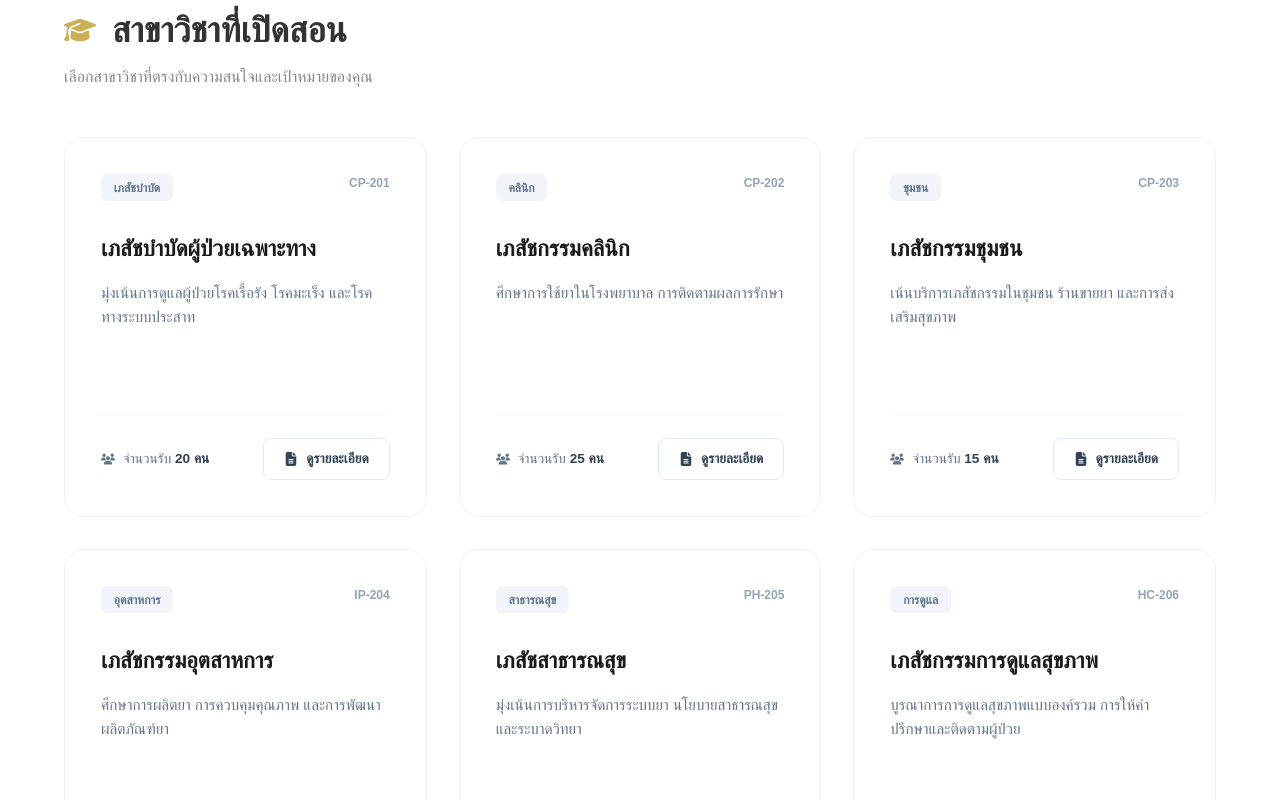
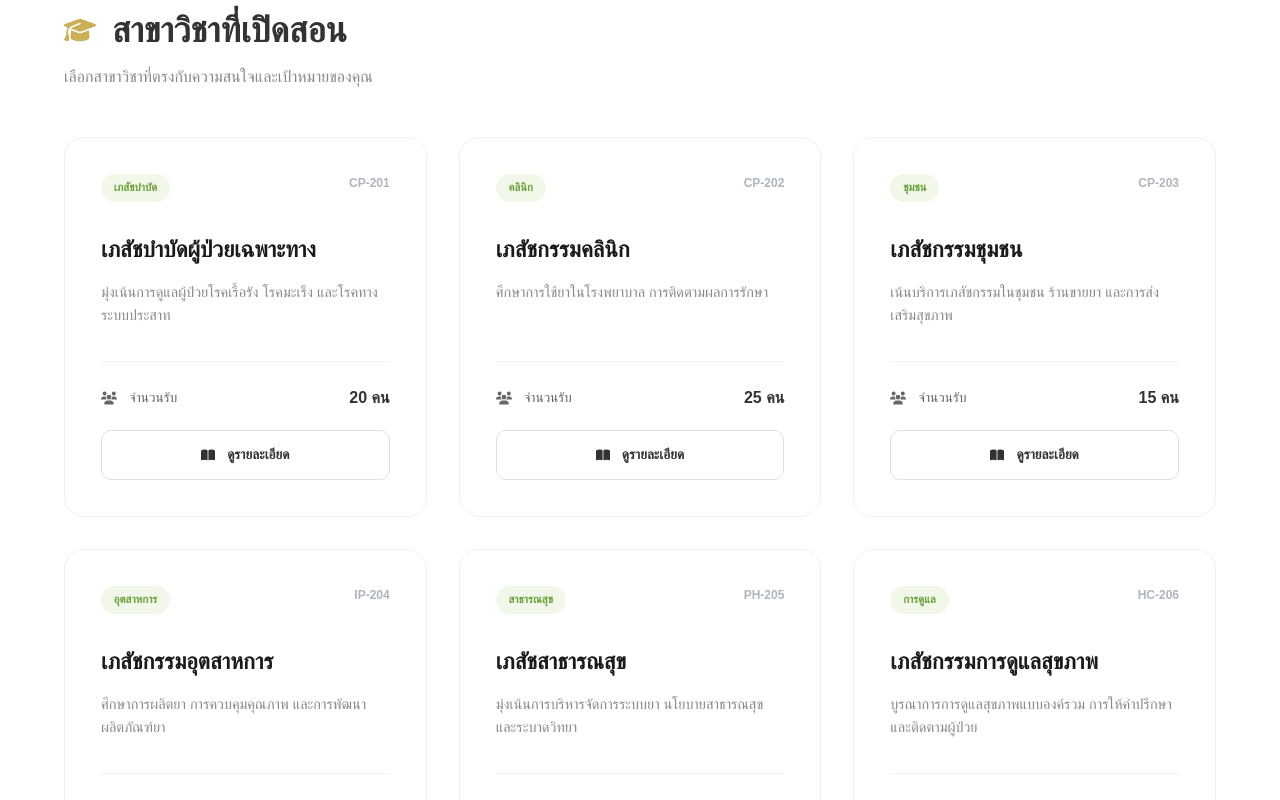
Before and after one commit to fourls444/community-pharmacy-web, a Next.js app: page /course-detail in a window 1280 px wide. Shown: the part 1740-2540 px from the top of the page. Built offline with nearby package versions, Linux system fonts and the light colour scheme; a web font is replaced by a local one.

Commit message:
edit course detail layout highlight section

```diff
--- a/components/03_course/CourseDetail.module.css
+++ b/components/03_course/CourseDetail.module.css
@@ -519,16 +519,16 @@
 }
 
 .branchTag {
-  background: #f1f5f9;
-  color: #64748b;
-  font-size: 0.75rem;
+  background: #f1f8e9;
+  color: #689f38;
+  font-size: 0.7rem;
   font-weight: 700;
-  padding: 0.3rem 0.8rem;
-  border-radius: 6px;
+  padding: 0.35rem 0.8rem;
+  border-radius: 100px;
 }
 
 .courseCode {
-  color: #94a3b8;
+  color: #adb5bd;
   font-size: 0.75rem;
   font-weight: 600;
 }
@@ -542,51 +542,61 @@
 }
 
 .courseCardDesc {
-  font-size: 0.95rem;
-  color: #64748b;
+  font-size: 0.9rem;
+  color: #888;
   line-height: 1.6;
   margin-bottom: 2rem;
 }
 
 .cardStats {
   display: flex;
-  justify-content: space-between;
-  align-items: center;
+  flex-direction: column;
+  gap: 1.25rem;
   padding-top: 1.5rem;
-  border-top: 1px solid #f1f5f9;
+  border-top: 1px solid #f1f1f1;
 }
 
 .statItem {
   display: flex;
   align-items: center;
-  gap: 0.5rem;
+  justify-content: space-between;
+  width: 100%;
+}
+
+.statLabel {
+  display: flex;
+  align-items: center;
+  gap: 0.75rem;
   font-size: 0.85rem;
-  color: #64748b;
+  color: #666;
 }
 
 .statValue {
   font-weight: 700;
-  color: #334155;
+  color: #333;
 }
 
 .detailBtn {
   display: flex;
   align-items: center;
-  gap: 0.5rem;
+  justify-content: center;
+  gap: 0.75rem;
   font-size: 0.85rem;
   font-weight: 600;
-  color: #334155;
+  color: #333;
   background: white;
-  border: 1px solid #e2e8f0;
-  padding: 0.6rem 1.25rem;
-  border-radius: 8px;
+  border: 1px solid #e0e0e0;
+  padding: 0.85rem;
+  border-radius: 10px;
   cursor: pointer;
   transition: all 0.2s;
+  width: 100%;
 }
 
 .detailBtn:hover {
-  background: #f8fafc;
-  border-color: #cbd5e1;
+  background: #f8f9fa;
+  border-color: #cbaf54;
+  color: #cbaf54;
 }
 
 /* --- Responsive --- */
@@ -637,3 +647,38 @@
     font-size: 1.8rem;
   }
 }
+
+/* --- Reveal Animations --- */
+.revealing {
+  opacity: 0;
+  transform: translateY(30px);
+  transition: all 0.8s cubic-bezier(0, 0, 0.2, 1);
+}
+
+.revealingVisible {
+  opacity: 1;
+  transform: translateY(0);
+}
+
+/* Staggered delay for list items */
+.revealStagger > * {
+  opacity: 0;
+  transform: translateY(20px);
+  transition: all 0.6s cubic-bezier(0, 0, 0.2, 1);
+}
+
+.revealStaggerVisible > * {
+  opacity: 1;
+  transform: translateY(0);
+}
+
+.revealStaggerVisible > *:nth-child(1) { transition-delay: 0.05s; }
+.revealStaggerVisible > *:nth-child(2) { transition-delay: 0.1s; }
+.revealStaggerVisible > *:nth-child(3) { transition-delay: 0.15s; }
+.revealStaggerVisible > *:nth-child(4) { transition-delay: 0.2s; }
+.revealStaggerVisible > *:nth-child(5) { transition-delay: 0.25s; }
+.revealStaggerVisible > *:nth-child(6) { transition-delay: 0.3s; }
+.revealStaggerVisible > *:nth-child(7) { transition-delay: 0.35s; }
+.revealStaggerVisible > *:nth-child(8) { transition-delay: 0.4s; }
+.revealStaggerVisible > *:nth-child(9) { transition-delay: 0.45s; }
+.revealStaggerVisible > *:nth-child(10) { transition-delay: 0.5s; }
--- a/components/03_course/detail/CourseExtraSection.tsx
+++ b/components/03_course/detail/CourseExtraSection.tsx
@@ -1,8 +1,8 @@
 "use client";
 
-import React from "react";
+import React, { useEffect, useRef, useState } from "react";
 import Link from "next/link";
-import { FaGraduationCap, FaUsers, FaFileLines } from "react-icons/fa6";
+import { FaGraduationCap, FaUsers, FaBookOpen } from "react-icons/fa6";
 import styles from "../CourseDetail.module.css";
 
 interface CourseOffered {
@@ -18,8 +18,29 @@ interface CourseExtraSectionProps {
 }
 
 export default function CourseExtraSection({ coursesOffered }: CourseExtraSectionProps) {
+  const sectionRef = useRef<HTMLDivElement>(null);
+  const [isVisible, setIsVisible] = useState(false);
+
+  useEffect(() => {
+    const observer = new IntersectionObserver(
+      ([entry]) => {
+        if (entry.isIntersecting) {
+          setIsVisible(true);
+          observer.unobserve(entry.target);
+        }
+      },
+      { threshold: 0.1 }
+    );
+
+    if (sectionRef.current) {
+      observer.observe(sectionRef.current);
+    }
+
+    return () => observer.disconnect();
+  }, []);
+
   return (
-    <section className={styles.fullWidthSection}>
+    <section ref={sectionRef} className={`${styles.fullWidthSection} ${styles.revealing} ${isVisible ? styles.revealingVisible : ""}`}>
       <div className={styles.sectionHeader}>
         <div className={styles.sectionTitleRow}>
           <FaGraduationCap className={styles.sectionIcon} />
@@ -30,7 +51,7 @@ export default function CourseExtraSection({ coursesOffered }: CourseExtraSectio
         </p>
       </div>
 
-      <div className={styles.courseGrid}>
+      <div className={`${styles.courseGrid} ${styles.revealStagger} ${isVisible ? styles.revealStaggerVisible : ""}`}>
         {coursesOffered.map((course, idx) => (
           <div key={idx} className={styles.courseCard}>
             <div className={styles.cardContent}>
@@ -44,12 +65,15 @@ export default function CourseExtraSection({ coursesOffered }: CourseExtraSectio
 
             <div className={styles.cardStats}>
               <div className={styles.statItem}>
-                <FaUsers size={14} />
-                <span>จำนวนรับ <span className={styles.statValue}>{course.seats} คน</span></span>
+                <div className={styles.statLabel}>
+                   <FaUsers size={16} />
+                   <span>จำนวนรับ</span>
+                </div>
+                <span className={styles.statValue}>{course.seats} คน</span>
               </div>
-              <Link href="/expertise-detail">
+              <Link href="/expertise-detail" style={{ width: '100%' }}>
                 <button className={styles.detailBtn}>
-                   <FaFileLines size={14} /> ดูรายละเอียด
+                   <FaBookOpen size={14} /> ดูรายละเอียด
                 </button>
               </Link>
             </div>
--- a/components/03_course/detail/CourseSidebar.tsx
+++ b/components/03_course/detail/CourseSidebar.tsx
@@ -1,6 +1,6 @@
 "use client";
 
-import React from "react";
+import React, { useEffect, useRef, useState } from "react";
 import {
   FaFileArrowDown,
   FaBookOpen,
@@ -22,6 +22,27 @@ interface CourseSidebarProps {
 }
 
 export default function CourseSidebar({ ctaTitle, ctaSubtitle, infoItems, highlights }: CourseSidebarProps) {
+  const highlightRef = useRef<HTMLDivElement>(null);
+  const [isVisible, setIsVisible] = useState(false);
+
+  useEffect(() => {
+    const observer = new IntersectionObserver(
+      ([entry]) => {
+        if (entry.isIntersecting) {
+          setIsVisible(true);
+          observer.unobserve(entry.target);
+        }
+      },
+      { threshold: 0.1 }
+    );
+
+    if (highlightRef.current) {
+      observer.observe(highlightRef.current);
+    }
+
+    return () => observer.disconnect();
+  }, []);
+
   return (
     <aside className={styles.sidebar}>
       {/* 💳 CTA Card */}
@@ -55,9 +76,12 @@ export default function CourseSidebar({ ctaTitle, ctaSubtitle, infoItems, highli
       </div>
 
       {/* Sidebar Card: Highlights */}
-      <div className={styles.sidebarCard}>
+      <div
+        ref={highlightRef}
+        className={`${styles.sidebarCard} ${styles.revealing} ${isVisible ? styles.revealingVisible : ""}`}
+      >
         <h3 className={styles.sidebarTitle}>จุดเด่น</h3>
-        <ul className={styles.highlightList}>
+        <ul className={`${styles.highlightList} ${styles.revealStagger} ${isVisible ? styles.revealStaggerVisible : ""}`}>
           {highlights.map((text, i) => (
             <li key={i} className={styles.highlightItem}>
               <FaCircleCheck className={styles.circleCheckIcon} />
--- a/components/home/HighlightSection.tsx
+++ b/components/home/HighlightSection.tsx
@@ -1,6 +1,6 @@
 "use client";
 
-import { useState, useEffect } from "react";
+import { useState, useEffect, useRef } from "react";
 import Image from "next/image";
 import { BsChevronLeft, BsChevronRight } from "react-icons/bs";
 import styles from "./HighlightSection.module.css";
@@ -21,6 +21,10 @@ export default function HighlightSection() {
   const [isPaused, setIsPaused] = useState(false); // สถานะหยุดเล่นชั่วคราว (Auto-play pause)
   const [rotation, setRotation] = useState({ x: 0, y: 0 }); // ค่าการหมุนภาพสำหรับเอฟเฟกต์ 3D
 
+  // 📸 Refs สำหรับ Scroll Reveal Animation
+  const containerRef = useRef<HTMLDivElement>(null);
+  const [isVisible, setIsVisible] = useState(false);
+
   // จัดการ Auto-play ทุก 5 วินาที
   useEffect(() => {
     if (isPaused) return;
@@ -29,6 +33,23 @@ export default function HighlightSection() {
     }, 5000);
     return () => clearInterval(timer);
   }, [currentIndex, isPaused]);
+
+  // ✨ จัดการ Scroll Reveal Observer
+  useEffect(() => {
+    const observer = new IntersectionObserver(
+      ([entry]) => {
+        // อัปเดตสถานะการมองเห็น (เข้าหรือออก)
+        setIsVisible(entry.isIntersecting);
+      },
+      { threshold: 0.1, rootMargin: "0px 0px -100px 0px" }
+    );
+
+    if (containerRef.current) {
+      observer.observe(containerRef.current);
+    }
+
+    return () => observer.disconnect();
+  }, []);
 
   // เลื่อนไปสไลด์ถัดไป
   const nextSlide = () => {
@@ -65,33 +86,34 @@ export default function HighlightSection() {
   };
 
   return (
-    <section className={styles.highlightSection}>
-      {/* องค์ประกอบพื้นหลังแบบฟุ้ง (Decorative Blobs) */}
+    <section ref={containerRef} className={styles.highlightSection}>
+      {/* 🔮 องค์ประกอบพื้นหลังแบบฟุ้ง (Decorative Blobs) */}
       <div className={styles.blob1}></div>
       <div className={styles.blob2}></div>
 
       <div className={styles.container}>
-        {/* ส่วนหัวของ Section */}
+        {/* 📝 ส่วนหัวของ Section พร้อมแอนิเมชั่น "Reveal from Blur" */}
         <div className={styles.sectionHeader}>
-          <span className={styles.subtitle}>Highlight วิทยาลัยเภสัชกรรมชุมชน</span>
-          <h2 className={styles.mainTitle}>
+          <span className={`${styles.subtitle} ${isVisible ? styles.artisticRevealTextActive : styles.artisticRevealText}`} style={{ transitionDelay: '0.1s' }}>
+            Highlight วิทยาลัยเภสัชกรรมชุมชน
+          </span>
+          <h2 className={`${styles.mainTitle} ${isVisible ? styles.artisticRevealTextActive : styles.artisticRevealText}`} style={{ transitionDelay: '0.25s' }}>
             “วิทยาลัยเภสัชกรรมชุมชน: <br />
             ยกระดับการดูแลสุขภาพปฐมภูมิ”
           </h2>
-          <p className={styles.description}>
+          <p className={`${styles.description} ${isVisible ? styles.artisticRevealTextActive : styles.artisticRevealText}`} style={{ transitionDelay: '0.4s' }}>
             เรามุ่งมั่นพัฒนา ‘ร้านยาชุมชน’ ให้เป็นศูนย์กลางสุขภาพที่เข้าถึงง่าย <br />
             ให้คำปรึกษาและส่งมอบยาอย่างถูกต้อง แม่นยำ และใส่ใจ
           </p>
         </div>
 
-        {/* ส่วนคอนเทนเนอร์ของสไลด์ */}
+        {/* 🖼️ ส่วนสไลเดอร์คอนเทนเนอร์พร้อมแอนิเมชั่น "Perspective Reveal" */}
         <div
-          className={styles.sliderContainer}
+          className={`${styles.sliderContainer} ${isVisible ? styles.artisticReveal3DActive : styles.artisticReveal3D}`}
           onMouseEnter={() => setIsPaused(true)}
           onMouseLeave={handleMouseLeave}
         >
           <div className={styles.sliderWrapper}>
-            {/* ปุ่มนำทาง (ซ้าย-ขวา) */}
             <button className={`${styles.navButton} ${styles.prevButton}`} onClick={prevSlide}>
               <BsChevronLeft />
             </button>
@@ -99,20 +121,13 @@ export default function HighlightSection() {
               <BsChevronRight />
             </button>
 
-            {/* พื้นที่แสดงรูปภาพสไลด์แบบ 3 คอลัมน์ (แสดงเลเวล) */}
             <div className={styles.slidesTrack}>
               {highlightImages.map((img, idx) => {
                 let positionClass = styles.nextSlide;
                 const isActive = idx === currentIndex;
 
-                // กำหนดตำแหน่ง CSS ตามลำดับรูป
-                if (isActive) {
-                  positionClass = styles.activeSlide;
-                } else if (
-                  idx === (currentIndex - 1 + highlightImages.length) % highlightImages.length
-                ) {
-                  positionClass = styles.lastSlide;
-                }
+                if (isActive) positionClass = styles.activeSlide;
+                else if (idx === (currentIndex - 1 + highlightImages.length) % highlightImages.length) positionClass = styles.lastSlide;
 
                 return (
                   <div
@@ -124,13 +139,7 @@ export default function HighlightSection() {
                     } : undefined}
                   >
                     <div className={styles.imageWrapper}>
-                      <Image
-                        src={img}
-                        alt={`Highlight ${idx + 1}`}
-                        fill
-                        className={styles.image}
-                      />
-                      {/* เอฟเฟกต์กระจกบางๆ บนรูปที่ Active */}
+                      <Image src={img} alt={`Highlight ${idx + 1}`} fill className={styles.image} />
                       {isActive && <div className={styles.glassEffect}></div>}
                     </div>
                   </div>
@@ -139,7 +148,6 @@ export default function HighlightSection() {
             </div>
           </div>
 
-          {/* ส่วนปุ่มจุด (Pagination Dots) ด้านล่าง */}
           <div className={styles.pagination}>
             {highlightImages.map((_, idx) => (
               <button
```
